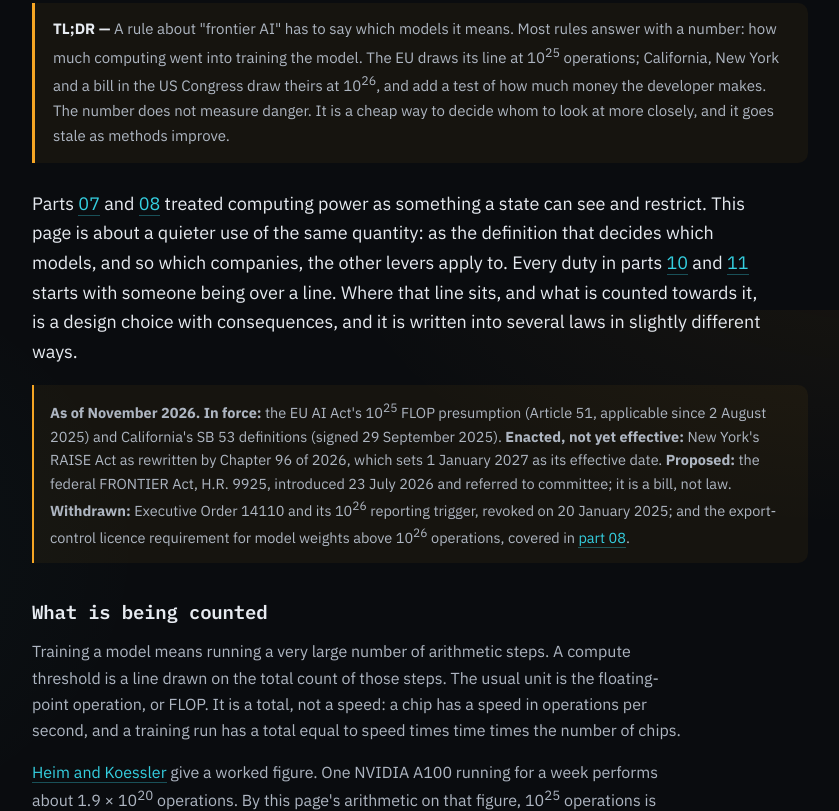
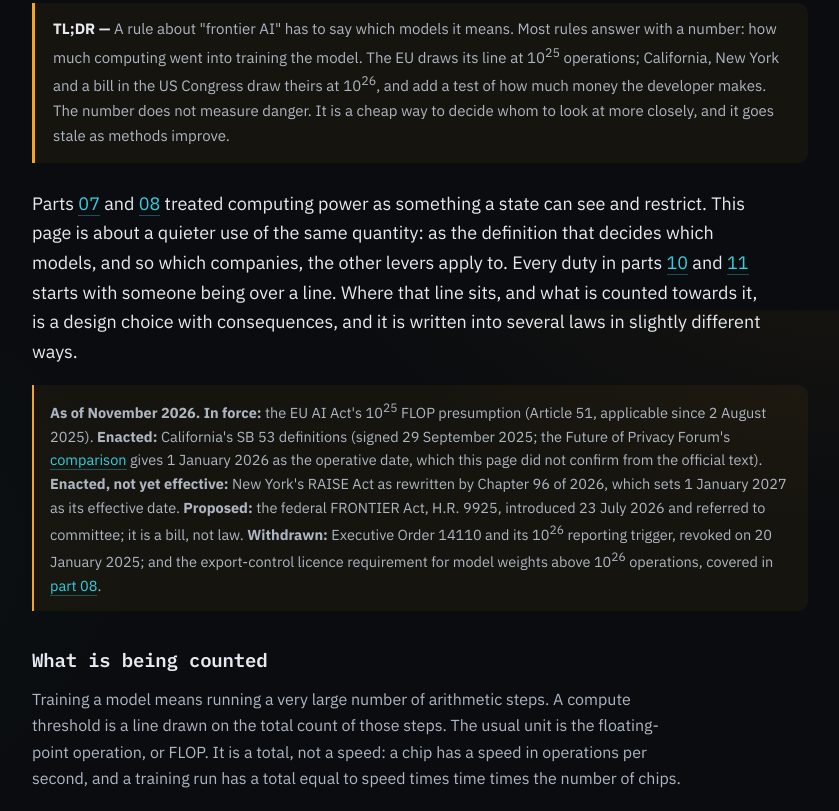
Before and after one commit to idvorkin-ai-tools/structural-risk-field-map, a plain HTML site: page parts/p09.html in a window 1280 px wide. Shown: the part 490-1301 px from the top of the page, without its empty margins (220-1059 px from the left). Drawn offline with Linux system fonts and the light colour scheme.

Commit message:
Part 09: state SB 53 as enacted, attribute its operative date; spine: say how sources were read
Co-Authored-By: Claude Fable 5.2 <noreply@anthropic.com>

```diff
--- a/parts/p09.html
+++ b/parts/p09.html
@@ -30,7 +30,7 @@
 
   <p class="lead">Parts <a class="lnk" href="p07.html">07</a> and <a class="lnk" href="p08.html">08</a> treated computing power as something a state can see and restrict. This page is about a quieter use of the same quantity: as the definition that decides which models, and so which companies, the other levers apply to. Every duty in parts <a class="lnk" href="p10.html">10</a> and <a class="lnk" href="p11.html">11</a> starts with someone being over a line. Where that line sits, and what is counted towards it, is a design choice with consequences, and it is written into several laws in slightly different ways.</p>
 
-  <div class="callout off"><b>As of November 2026.</b> <b>In force:</b> the EU AI Act's 10<sup>25</sup> FLOP presumption (Article 51, applicable since 2 August 2025) and California's SB 53 definitions (signed 29 September 2025). <b>Enacted, not yet effective:</b> New York's RAISE Act as rewritten by Chapter 96 of 2026, which sets 1 January 2027 as its effective date. <b>Proposed:</b> the federal FRONTIER Act, H.R. 9925, introduced 23 July 2026 and referred to committee; it is a bill, not law. <b>Withdrawn:</b> Executive Order 14110 and its 10<sup>26</sup> reporting trigger, revoked on 20 January 2025; and the export-control licence requirement for model weights above 10<sup>26</sup> operations, covered in <a class="lnk" href="p08.html">part 08</a>.</div>
+  <div class="callout off"><b>As of November 2026.</b> <b>In force:</b> the EU AI Act's 10<sup>25</sup> FLOP presumption (Article 51, applicable since 2 August 2025). <b>Enacted:</b> California's SB 53 definitions (signed 29 September 2025; the Future of Privacy Forum's <a class="lnk" href="https://fpf.org/blog/the-raise-act-vs-sb-53-a-tale-of-two-frontier-ai-laws/" target="_blank" rel="noopener">comparison</a> gives 1 January 2026 as the operative date, which this page did not confirm from the official text). <b>Enacted, not yet effective:</b> New York's RAISE Act as rewritten by Chapter 96 of 2026, which sets 1 January 2027 as its effective date. <b>Proposed:</b> the federal FRONTIER Act, H.R. 9925, introduced 23 July 2026 and referred to committee; it is a bill, not law. <b>Withdrawn:</b> Executive Order 14110 and its 10<sup>26</sup> reporting trigger, revoked on 20 January 2025; and the export-control licence requirement for model weights above 10<sup>26</sup> operations, covered in <a class="lnk" href="p08.html">part 08</a>.</div>
 
   <h2 id="what">What is being counted</h2>
   <p>Training a model means running a very large number of arithmetic steps. A <span class="term" data-term="compute-threshold">compute threshold</span> is a line drawn on the total count of those steps. The usual unit is the <span class="term" data-term="flop">floating-point operation</span>, or FLOP. It is a total, not a speed: a chip has a speed in operations per second, and a training run has a total equal to speed times time times the number of chips.</p>
```
Also changed, not shown: index.html (+1 -1 lines).
